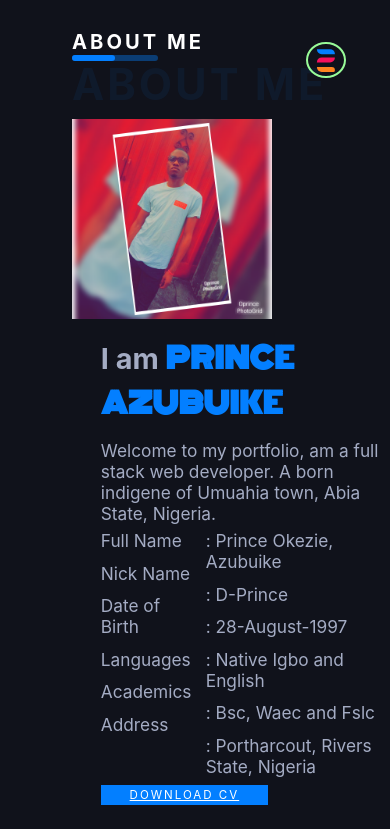
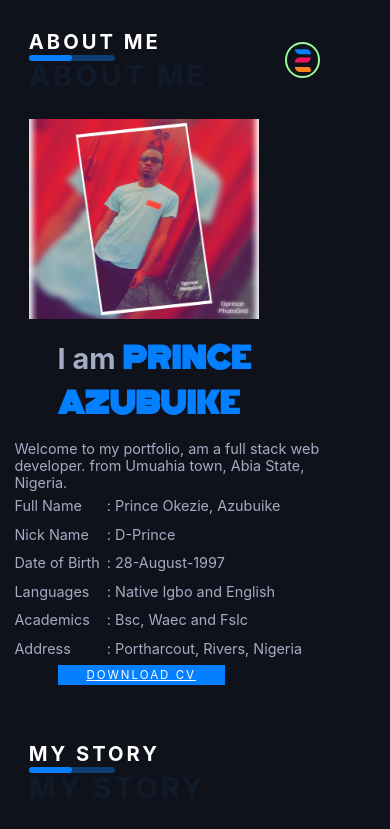
Before and after one commit to dprincecoder/dprincecoder, a React (Create React App) app: page /about in a window 390 px wide. Shown: the top 829 px of the page. Built offline with nearby package versions, Linux system fonts and the light colour scheme.

Commit message:
update to responsiveness

```diff
--- a/src/components/ImageSection.js
+++ b/src/components/ImageSection.js
@@ -11,7 +11,8 @@ function ImageSection() {
             </div>
             <div className="about-info">
                 <h4 className="about-text">I am <span> Prince Azubuike </span></h4>
-                <p> Welcome to my portfolio, am a full stack web developer. A born indigene of Umuahia town, Abia State, Nigeria. </p>
+                <div className="aboutText">
+                    <p> Welcome to my portfolio, am a full stack web developer. from Umuahia town, Abia State, Nigeria. </p></div>
                 <div className="about-details">
                     <div className="left-section">
                         <p>Full Name</p>
@@ -27,7 +28,7 @@ function ImageSection() {
                         <p>: 28-August-1997</p>
                         <p>: Native Igbo and English</p>
                         <p>: Bsc, Waec and Fslc</p>
-                        <p>: Portharcout, Rivers State, Nigeria</p>
+                        <p>: Portharcout, Rivers, Nigeria</p>
                     </div>
                 </div>
                 <a href={MyCv} download="mycv.pdf" className="btn">Download CV</a>
--- a/src/pages/HomePage.js
+++ b/src/pages/HomePage.js
@@ -11,7 +11,8 @@ function homePage() {
         <div className="homePage">
             <h1 className="fancy">PRINCE AZUBUIKE</h1>
             <header className="hero">
-                <h1 className="hero-text">
+                <div className="welcome-note">
+                       <h1 className="hero-text">
                     Hi
                      Welcome
                 </h1>
@@ -22,6 +23,7 @@ function homePage() {
                 <div className="story">
                     <h4>learning new things, new technology is my utermost desire, i love to explore the mouintains at my free time, am open to work. contact me via social media below</h4>
                 </div>
+             </div>
                 <div className="icons">
                     <a href="https://web.facebook.com/prince.azubuike.5621" className="icon-holder" >
                         <FontAwesomeIcon icon={faFacebook} className="icon fa"/>
--- a/src/pages/PortfoliosPage.js
+++ b/src/pages/PortfoliosPage.js
@@ -9,13 +9,13 @@ const allCategories = ['All', ...new Set(portfolios.map(Item => Item.category))]
 
 
 function PortfoliosPage() {
-    const [categories, setCategories] = useState(allCategories);
+    const [categories] = useState(allCategories);
     const [menuItems, setMenuItems] = useState(portfolios);
 
     const filter = (category) => {
         if (category === 'All') {
             setMenuItems(portfolios)
-            setCategories();
+            // setCategories();
             return;
         }
     const filterData = portfolios.filter((Item)=>{
--- a/src/styles/About.scss
+++ b/src/styles/About.scss
@@ -1,3 +1,9 @@
+.AboutPage{
+  @media screen and (max-width: 700px) {
+      margin-left: -3rem;
+    }
+}
+
 .ImageSection {
   display: flex;
   margin-top: 4rem;
@@ -5,6 +11,9 @@
   img {
     width: 350px;
     height: 350px;
+    @media screen and (max-width: 700px) {
+      width: 230px !important;
+    }
   }
 
   .about-info {
@@ -22,10 +31,16 @@
         text-transform: uppercase;
       }
     }
+    .aboutText{
+         @media screen and (max-width: 700px) {
+      font-size: 1rem !important;
+      margin-left: -3rem;
+      width: 100%;
+     }
+    }
   }
   @media screen and (max-width: 1200px) {
     flex-direction: column;
-
     .about-info {
       font-size: 1.2rem;
       width: 110%;
@@ -39,11 +54,19 @@
 
 .about-details {
   display: flex;
+     @media screen and (max-width: 700px) {
+        margin-left: -3rem;;
+        font-size: 1rem;
+        width: 103%;
+       }
   p {
     padding: 0.4rem 0;
   }
   .right-section {
     margin-left: 1rem;
+    @media screen and (max-width: 700px) {
+      margin-left: .5rem !important;
+    }
   }
 }
 
--- a/src/styles/Portfolios.scss
+++ b/src/styles/Portfolios.scss
@@ -1,5 +1,8 @@
-
-
+.portfolios-data{
+  @media screen and (max-width: 700px) {
+      margin-left: -3rem;
+    }
+}
 .portfolios {
   margin-top: 3rem;
   width: 100%;
@@ -8,11 +11,11 @@
   grid-gap: 2rem;
   column-gap: 1rem;
  @media screen and (max-width: 1200px) {
-      grid-template-columns: repeat(1, 1fr);
+      grid-template-columns: 1fr;
       width: 80%;
     }
  @media screen and (max-width: 1030px) {
-      grid-template-columns: repeat(1, 1fr);
+      grid-template-columns: 1fr;
       width: 100%;
       font-size: 2rem;
 
@@ -35,14 +38,17 @@
       width: 70%;
       margin: 2rem 0;
       border-radius: 10%;
-       @media screen and (max-width: 900px){
-
+       @media screen and (max-width: 700px){
+             width: 100%;
      }
     }
    p{
     padding: 1rem 1rem;
+    @media screen and (max-width: 700px) {
+      font-size: 1rem;
+    }
      @media screen and (max-width: 1200px){
-       font-size: 1.8rem;
+       font-size: 1.5rem;
      }
    }
     h5{
--- a/src/styles/ServicesSection.scss
+++ b/src/styles/ServicesSection.scss
@@ -37,7 +37,9 @@
     .service-content {
       padding: 2rem;
       .s-text{
-
+         @media screen and (max-width: 700px) {
+        font-size: 1.2rem !important;
+       }
          @media screen and (max-width: 1200px) {
           font-size: 2rem;
           text-align: center;
@@ -89,7 +91,9 @@
     .service-content {
       padding: 2rem;
        .s-text2{
-
+            @media screen and (max-width: 700px) {
+        font-size: 1.2rem !important;
+       }
          @media screen and (max-width: 1200px) {
           font-size: 2rem;
           text-align: center;
@@ -141,7 +145,9 @@
     .service-content {
       padding: 2rem;
        .s-text3{
-
+            @media screen and (max-width: 700px) {
+        font-size: 1.2rem !important;
+       }
          @media screen and (max-width: 1200px) {
           font-size: 2rem;
           text-align: center;
--- a/src/styles/Title.scss
+++ b/src/styles/Title.scss
@@ -31,6 +31,9 @@
     left: 0;
     font-size: 4.5rem;
     opacity: 0.07;
+    @media screen and (max-width: 700px) {
+      font-size: 2rem !important;
+    }
     @media screen and (max-width: 1200px) {
       font-size: 3rem;
       top: 2rem;
--- a/src/styles/blogs.scss
+++ b/src/styles/blogs.scss
@@ -2,8 +2,11 @@
   display: grid;
   grid-template-columns: repeat(2, 1fr);
   grid-gap: 2.5rem;
+  @media screen and (max-width: 700px) {
+      margin-left: -2rem;
+    }
   @media screen and (max-width: 1200px) {
-    grid-template-columns: repeat(1, 1fr);
+    grid-template-columns: 1fr;
     width:300px;
     margin-top: 5rem;
   }
--- a/src/styles/contact.scss
+++ b/src/styles/contact.scss
@@ -1,4 +1,7 @@
 .fullpage {
+  @media screen and (max-width: 700px) {
+      margin-left: -2rem;
+    }
   @media screen and (max-width: 1200px) {
     width: 80%;
   }
@@ -32,6 +35,9 @@
         @media screen and (max-width: 1200px) {
           font-size: 1rem;
         }
+        @media screen and (max-width: 700px) {
+          font-size: .8rem;
+        }
         font-size: 1.2rem;
       }
     }
@@ -39,6 +45,10 @@
       padding: 1rem;
       border: 1px solid #2e344e;
       margin-left: 2rem;
+      @media screen and (max-width: 700px) {
+      padding: .5rem;
+      margin-left: 1rem;
+    }
     }
   }
 }
@@ -48,13 +58,16 @@
   grid-template-columns: repeat(2, 1fr);
   margin-bottom: 6rem;
   @media screen and (max-width: 1200px) {
-    grid-template-columns: repeat(1, 1fr);
+    grid-template-columns: 1fr;
     font-size: 1rem;
     max-width: 80%;
     .map-sect {
       width: 80%;
       height: 50vh;
       margin-bottom: 1rem;
+      @media screen and (max-width: 700px) {
+        width: 100%;
+       }
     }
 
     .contact-sect {
@@ -64,6 +77,10 @@
 
   .contact-sect {
     width: 100%;
+    @media screen and (max-width: 700px) {
+    font-size: .5rem;
+    max-width: 100%;
+  }
   }
 }
 
@@ -95,6 +112,9 @@
   .comon {
     margin-top: 3rem;
     color: white;
+    @media screen and (max-width: 700px) {
+      font-size: .5rem;
+    }
     @media screen and (max-width: 1200px) {
       margin-top: 4rem;
       font-size: 2rem;
@@ -113,6 +133,11 @@
     box-shadow: 0px 0px 0px 10px #2e344e;
     border-radius: 10px;
     padding: 1rem;
+    @media screen and (max-width: 700px) {
+      width: fit-content;
+      height: 35vh;
+      margin-left: -.5rem;
+    }
     @media screen and (max-width: 900px) {
       width: fit-content;
     }
--- a/src/styles/layout.scss
+++ b/src/styles/layout.scss
@@ -68,6 +68,7 @@
     height: 2.5rem;
     border: 2px solid palegreen;
     border-radius: 50%;
+    margin-left: -2rem;
     display: none;
   }
   .lines1 {
@@ -106,9 +107,10 @@
       margin-bottom: 0.4rem;
     }
   }
-  @media screen and (max-width: 1000px) {
+  @media screen and (max-width: 700px) {
     display: block;
     position: fixed;
+    width: 4.5rem;
     .circle{
         display: block;
     }
--- a/src/styles/typography.scss
+++ b/src/styles/typography.scss
@@ -23,6 +23,12 @@
   span {
     color: rgba(62, 142, 233, 0.877);
     font-family: "Monoton";
+  }
+}
+.welcome-note{
+  @media screen and (max-width: 700px) {
+    width: 84%;
+    text-align: center;
   }
 }
 
```
